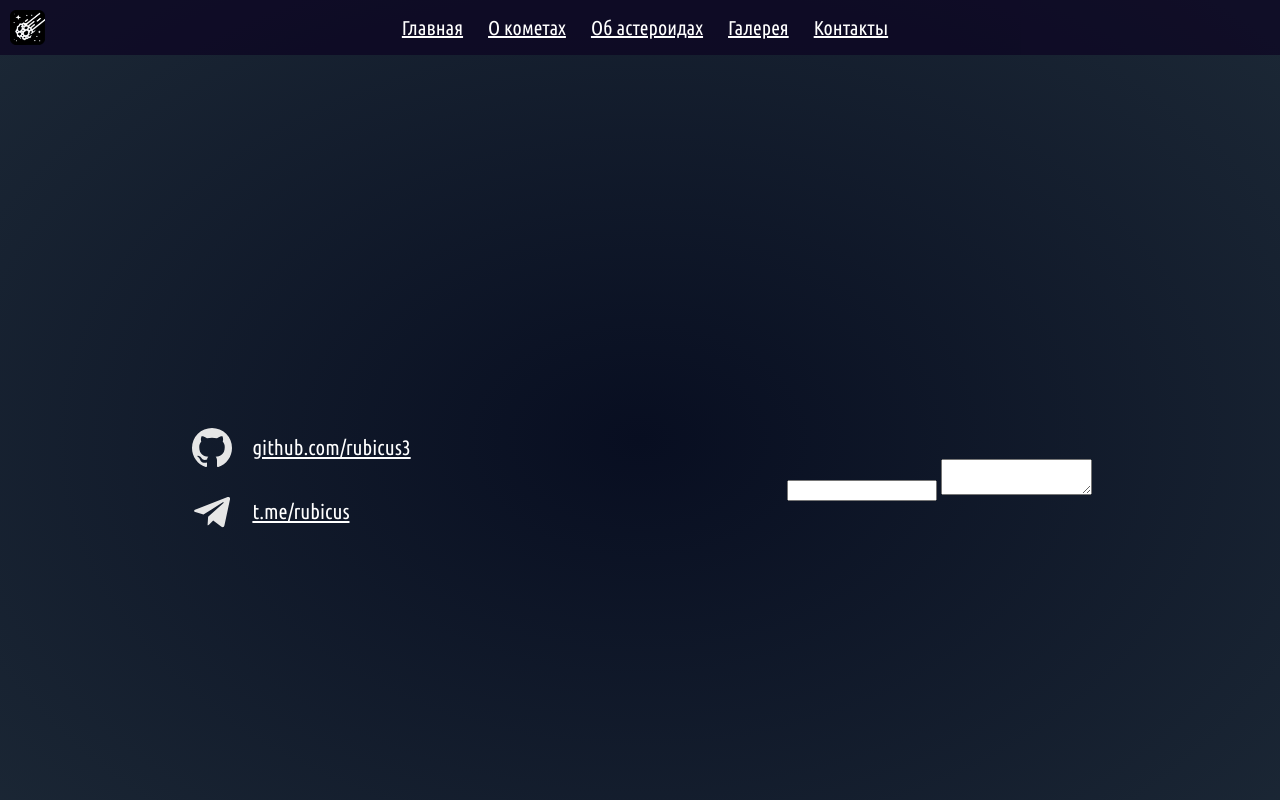
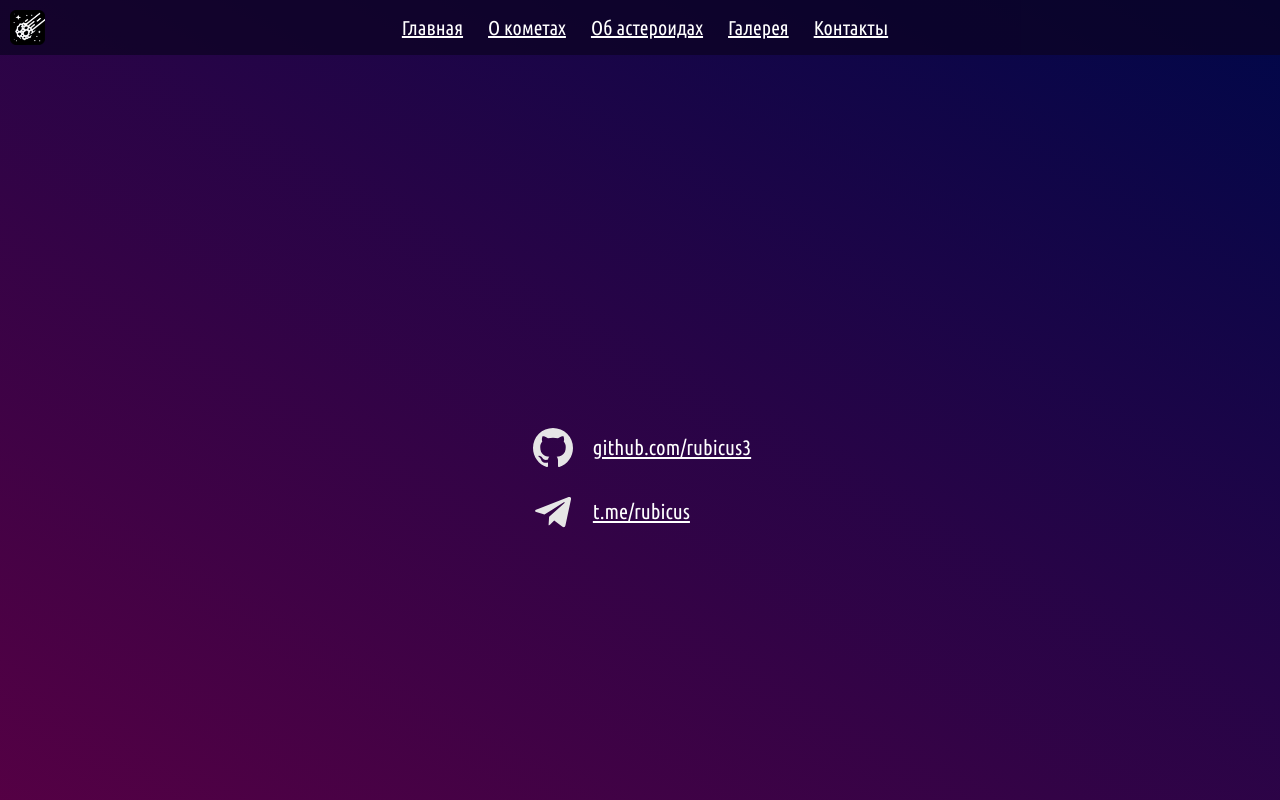
Before and after one commit to rubicus3/coursework-frontend, a plain HTML site: page html/contacts.html in a window 1280 px wide. Shown: the top 800 px of the page. Drawn offline with Linux system fonts and the light colour scheme.

Commit message:
THE END.

```diff
--- a/html/contacts.html
+++ b/html/contacts.html
@@ -36,14 +36,6 @@
                         <span><a href="https://t.me/rubicus">t.me/rubicus</a></span>
                     </div>
                 </div>
-                <div id="div-feedback">
-                    <div>
-                        <form>
-                            <input />
-                            <textarea></textarea>
-                        </form>
-                    </div>
-                </div>
             </section>
         </main>
         <script src="../js/header.js"></script>
--- a/scss/contacts.scss
+++ b/scss/contacts.scss
@@ -6,6 +6,8 @@
     padding-top: 5em;
     width: 100%;
     height: 100vh;
+
+    background-image: linear-gradient(30deg, rgb(89, 0, 68), rgb(0, 7, 73));
 
     #div-contacts {
         display: flex;
```
Also changed, not shown: css/contacts.css, 2 other files.
